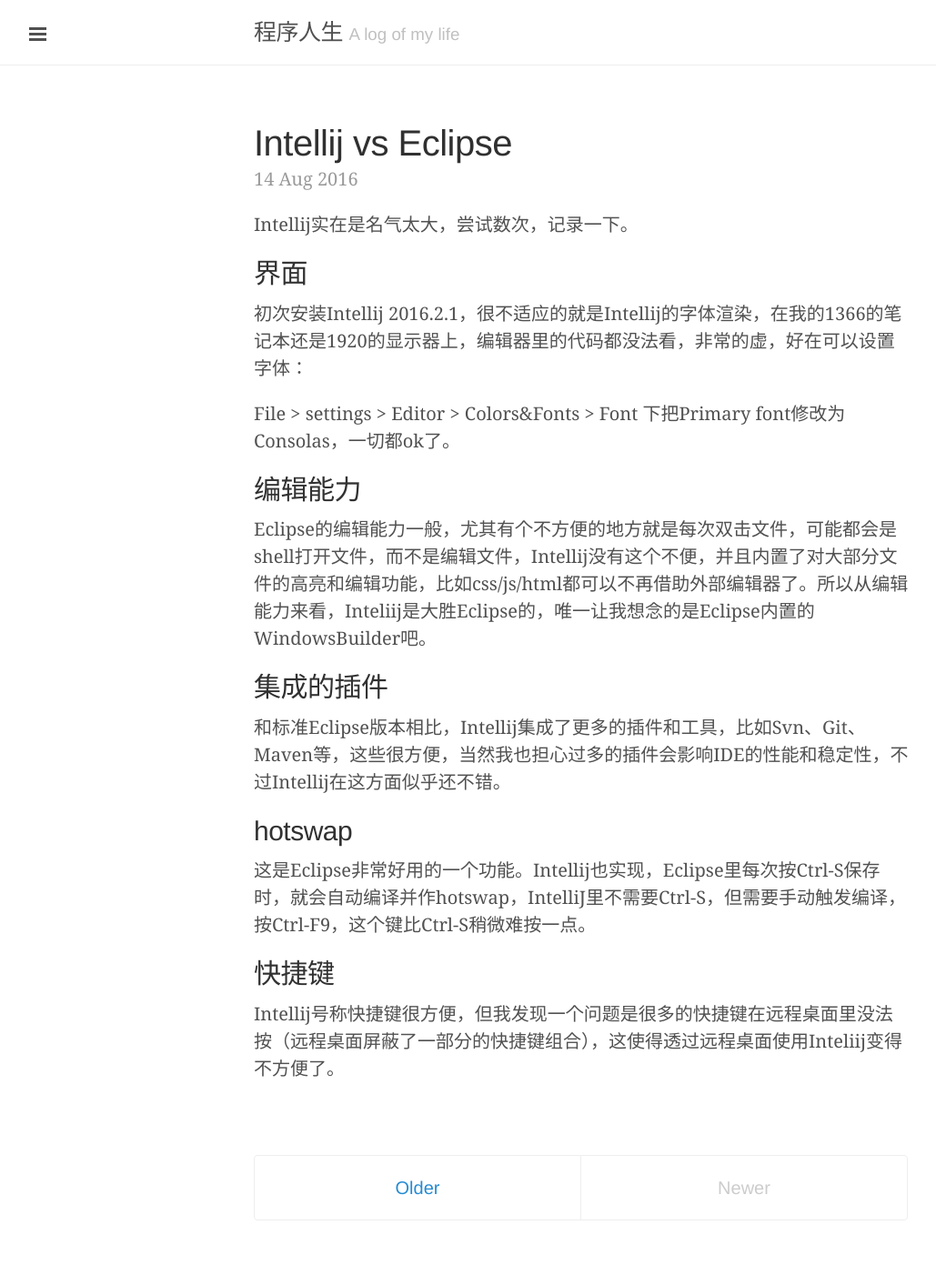
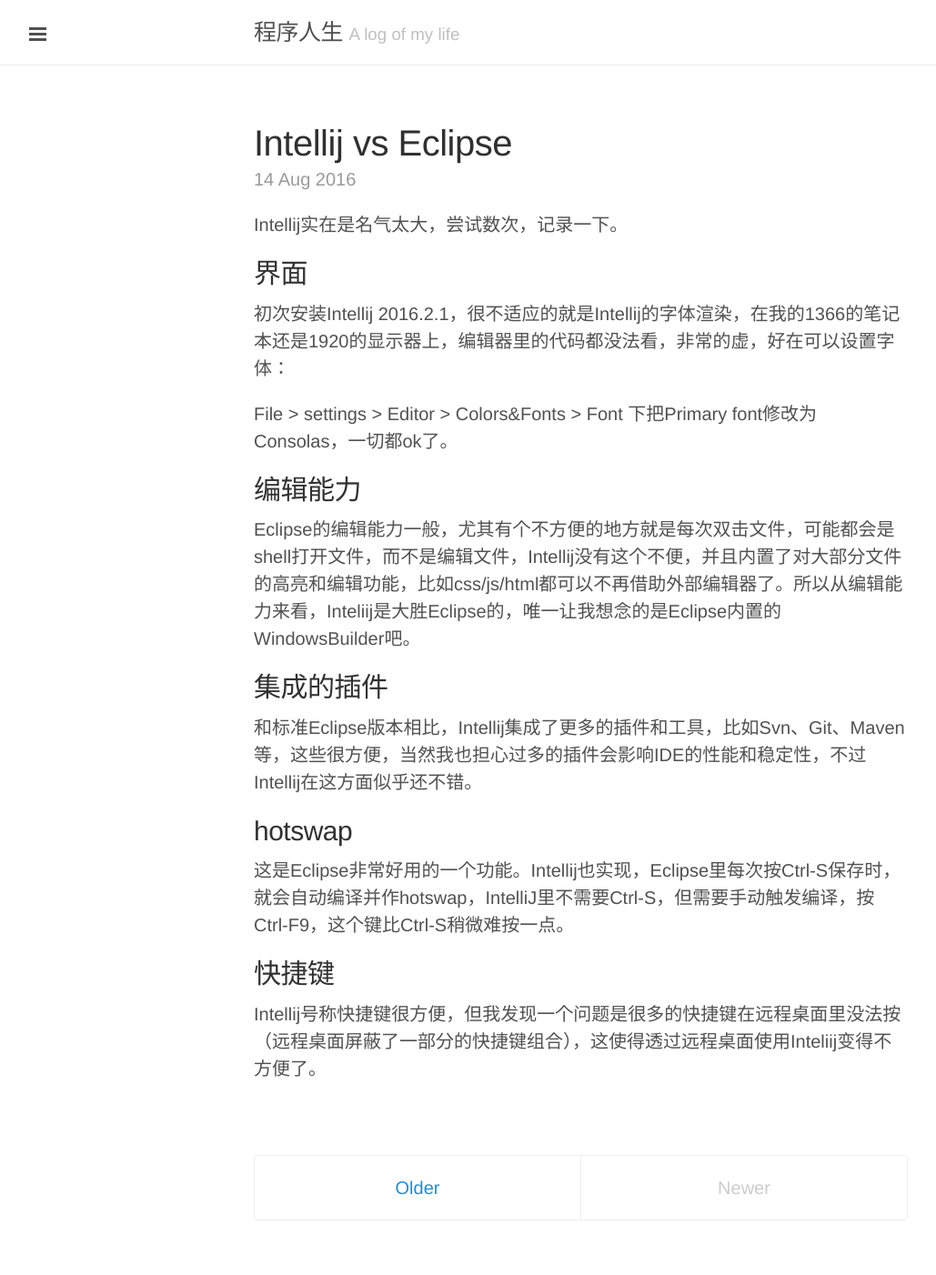
Before and after one commit to liuzhongshu/liuzhongshu.github.io, a Jekyll site: the page built from index.html, in a window 1280 px wide. Shown: the whole page at 91% size, without its empty margins (1-1030 px from the left). Built offline with Jekyll 4.4.1, drawn with Linux system fonts in a browser that asks for light colours; the list of posts is cut into pages by our own code.

Commit message:
change font

```diff
--- a/_includes/sidebar.html
+++ b/_includes/sidebar.html
@@ -32,7 +32,7 @@
 
   <div class="sidebar-item">
     <p>
-      &copy; {{ site.time | date: '%Y' }}. All rights reserved.
+      &copy; {{ site.time | date: '%Y' }}. liuzhongshu
     </p>
   </div>
 </div>
--- a/public/css/lanyon.css
+++ b/public/css/lanyon.css
@@ -41,11 +41,11 @@
 }
 
 html {
-  font-family: "PT Serif", Georgia, "Times New Roman", serif;
+  font-family: Helvetica,Hiragino Sans GB,Microsoft Yahei,sans-serif;
 }
 
 h1, h2, h3, h4, h5, h6 {
-  font-family: "PT Sans", Helvetica, Arial, sans-serif;
+  font-family: Helvetica,Hiragino Sans GB,Microsoft Yahei,sans-serif;
   font-weight: 400;
   color: #313131;
   letter-spacing: -.025rem;
```
